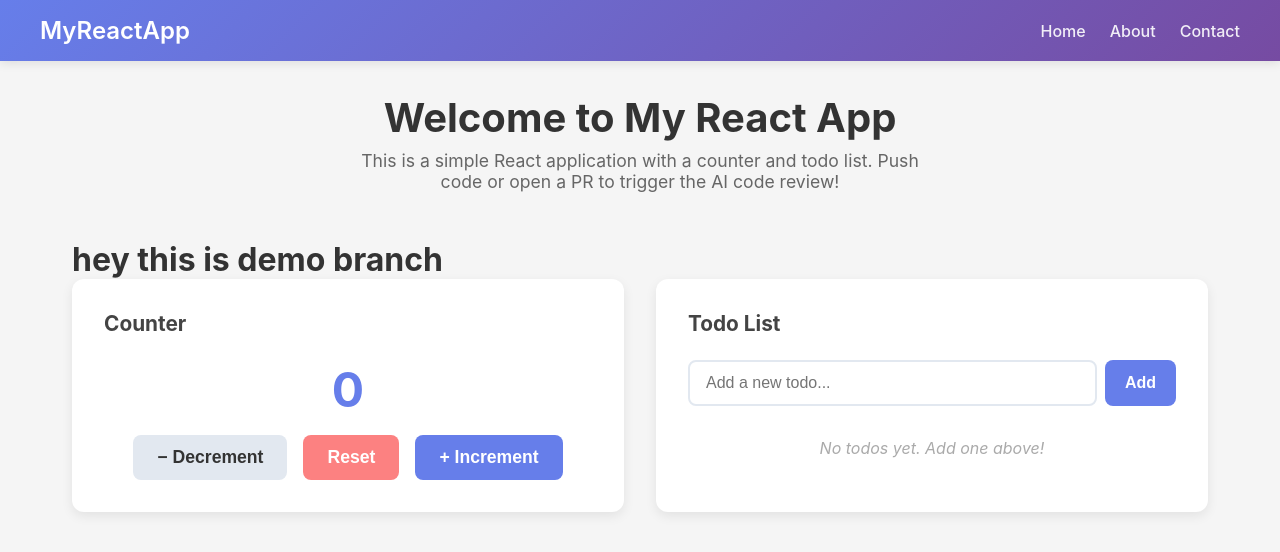
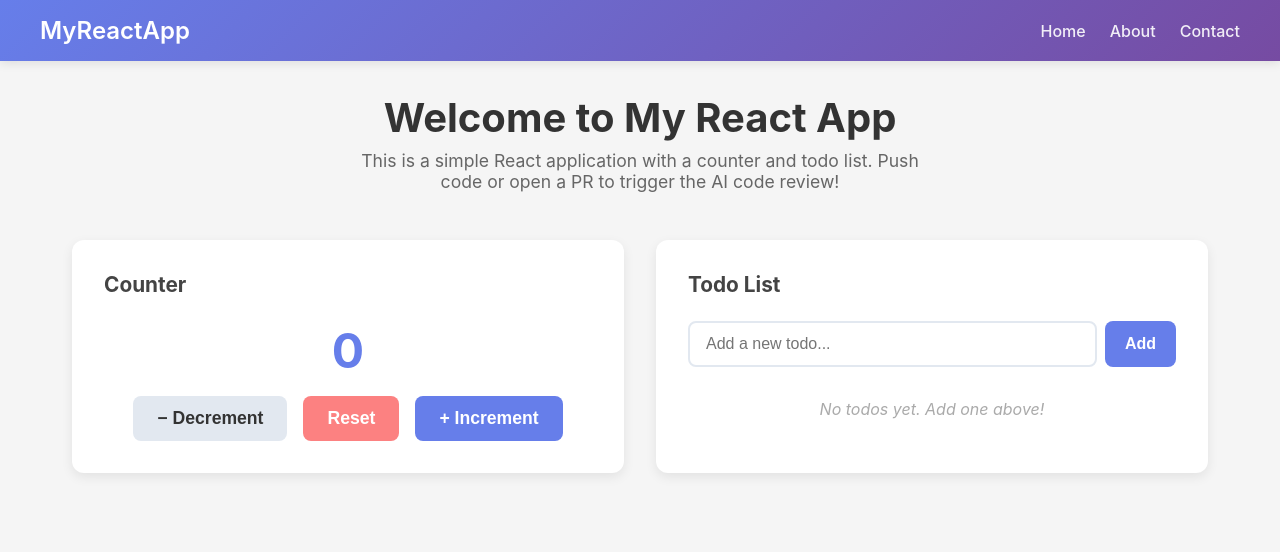
Before and after one commit to rajvardhan1110/Review_System, a React (Vite) app: page / in a window 1280 px wide. Shown: the top 552 px of the page. Built offline with nearby package versions, Linux system fonts and the light colour scheme.

Commit message:
remove h1 tag

```diff
--- a/src/App.tsx
+++ b/src/App.tsx
@@ -11,7 +11,7 @@ function App() {
           <h1>Welcome to My React App</h1>
           <p>This is a simple React application with a counter and todo list. Push code or open a PR to trigger the AI code review!</p>
         </section>
-        <h1> hey this is demo branch</h1>
+
         <div className="widgets">
           <Counter />
           <TodoList />
```
